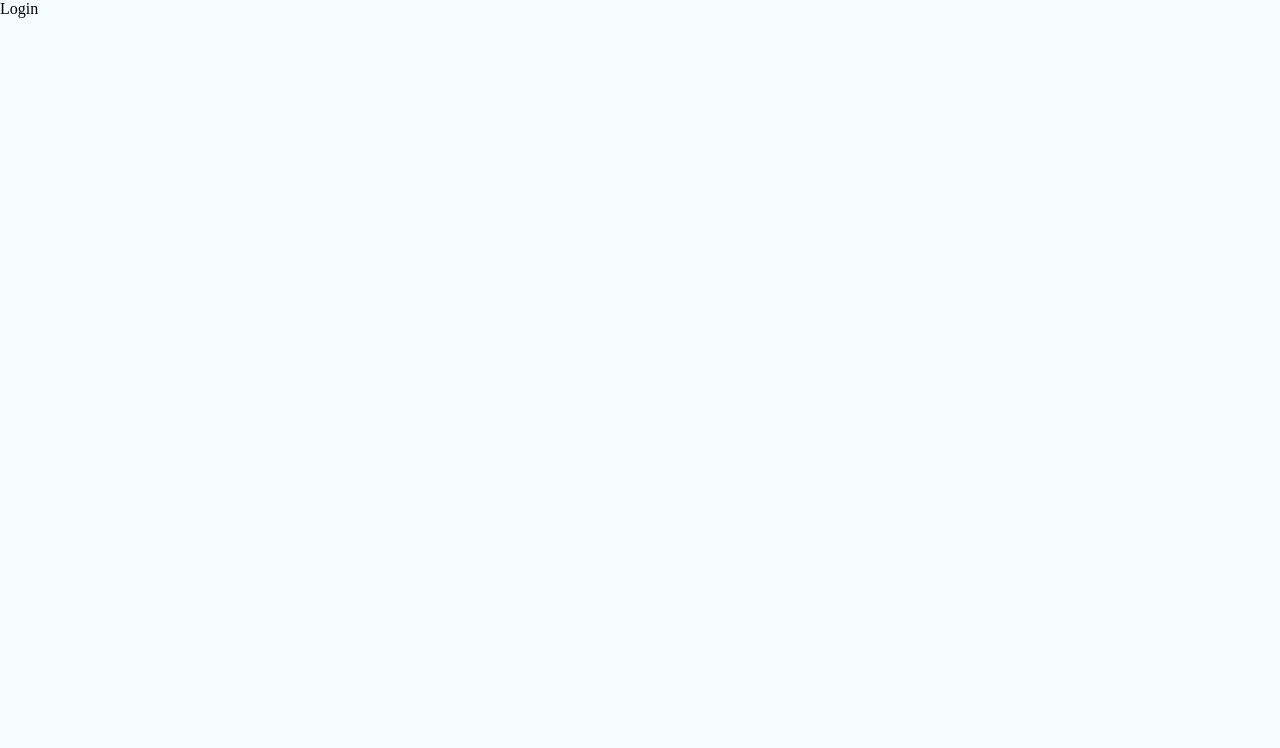
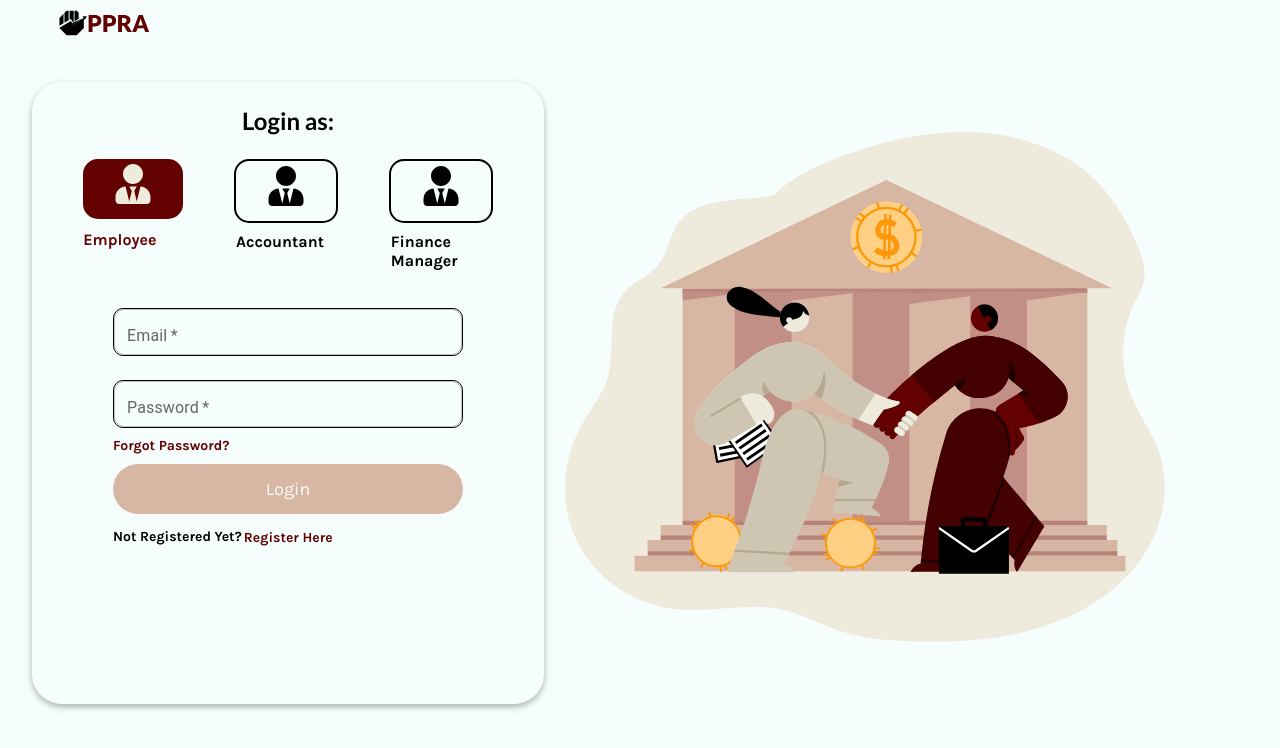
Before and after one commit to Jo1cindi/ppra-imprest-system, a React (Create React App) app: page /Login in a window 1280 px wide. Shown: the top 748 px of the page. Built offline with nearby package versions, Linux system fonts and the light colour scheme.

Commit message:
Login Page Completion

```diff
--- a/src/App.js
+++ b/src/App.js
@@ -3,6 +3,7 @@ import { BrowserRouter as Router, Routes, Route } from "react-router-dom";
 import LandingPage from './Onboarding/LandingPage';
 import Login from './Onboarding/Login';
 import Register from './Onboarding/Register';
+import ResetPin from './Onboarding/ResetPin';
 
 const PPRAImprest = () => {
   return (
@@ -12,6 +13,7 @@ const PPRAImprest = () => {
       <Route path="" exact element={<LandingPage />} />
       <Route path="/Login" exact element={<Login />} />
       <Route path="/Register" exact element={<Register />} />
+      <Route path="/ResetPin" exact element={<ResetPin />} />
       </Routes>
      </Router>
     </div>
--- a/src/Onboarding/Login.js
+++ b/src/Onboarding/Login.js
@@ -1,11 +1,204 @@
-import React from 'react'
+import React, { useState } from "react";
+import Logo from "../Components/Logo";
+import { FaUserTie } from "react-icons/fa";
+import { TextField } from "@mui/material";
+import { Link } from "react-router-dom";
+import LoginIllustration from "../Images/login.svg";
 
 const Login = () => {
+  //Avatars
+  const avatarArray = [
+    {
+      id: 1,
+      avatar: <FaUserTie />,
+      name: "Employee",
+    },
+    {
+      id: 2,
+      avatar: <FaUserTie />,
+      name: "Accountant",
+    },
+    {
+      id: 3,
+      avatar: <FaUserTie />,
+      name: "Finance Manager",
+    },
+  ];
+
+  //Highlight avatars when clicked when clicked
+  const [activeAvatar, setActiveAvatar] = useState(avatarArray[0].id);
+
+  //Employee
+  const [employee, setEmployee] = useState({
+    email: "",
+    password: "",
+  });
+
+  //Accountant
+  const [accountant, setAccountant] = useState({
+    email: "",
+    password: "",
+  });
+
+  //Finance Manager
+  const [financeManager, setFinancManager] = useState({
+    email: "",
+    password: "",
+  });
+  const handleChange = (e) => {
+    setEmployee({
+      ...employee,
+      [e.target.name]: e.target.value,
+    });
+    setAccountant({
+      ...accountant,
+      [e.target.name]: e.target.value,
+    });
+    setFinancManager({
+      ...financeManager,
+      [e.target.name]: e.target.value,
+    });
+  };
+
+  //Email Error
+  let emailError = "";
+  const regex = /^[^\s@]+@[^\s@]+\.[^\s@]+$/;
+  if (
+    regex.test(employee.email) === false ||
+    regex.test(accountant.email) === false ||
+    regex.test(financeManager.email) === false
+  ) {
+    emailError = "Please enter a valid email address";
+  } else {
+    emailError = "Email is valid";
+  }
+  if (!employee.email || !accountant.email || !financeManager.email) {
+    emailError = "";
+  }
+
+
+  //Login Function
+  const login = (e) =>{
+    e.preventDefault();
+    if (activeAvatar === avatarArray[0].id) {
+      console.log("Employee");
+      console.log(employee);
+    } else if (activeAvatar === avatarArray[1].id) {
+      console.log("Accountant");
+      console.log(accountant);
+    } else if (activeAvatar === avatarArray[2].id) {
+      console.log("Finance Manager");
+      console.log(financeManager);
+    }
+  }
   return (
-    <div>
-    Login
-    </div>
-  )
-}
+    <>
+      <Logo />
+      <div className="Login">
+        <div className="loginForm">
+          <h3>Login as:</h3>
+          <div className="avatars">
+            {avatarArray.map((avatar) => (
+              <div
+                className={
+                  activeAvatar === avatar.id ? "avatar" : "inactiveAvatar"
+                }
+                key={avatar.id}
+                onClick={() => {
+                  setActiveAvatar(avatar.id);
+                }}
+              >
+                <div
+                  className={
+                    activeAvatar === avatar.id
+                      ? "individualAvatar"
+                      : "inactiveIndividualAvatar"
+                  }
+                >
+                  {avatar.avatar}
+                </div>
+                <p
+                  className={
+                    activeAvatar === avatar.id
+                      ? "positionDesc"
+                      : "inactivePositionDesc"
+                  }
+                >
+                  {avatar.name}
+                </p>
+              </div>
+            ))}
+          </div>
 
-export default Login
+          {/* Login Form */}
+          <form>
+            <TextField
+              className="loginField"
+              label="Email"
+              name="email"
+              value={
+                activeAvatar === avatarArray[0].id
+                  ? employee.email
+                  : activeAvatar === avatarArray[1].id
+                  ? accountant.email
+                  : financeManager.email
+              }
+              onChange={handleChange}
+              helperText={emailError}
+              FormHelperTextProps={
+                regex.test(employee.email) === false ||
+                regex.test(accountant.email) === false ||
+                regex.test(financeManager.email) === false
+                  ? { style: { color: "red" } }
+                  : { style: { color: "green" } }
+              }
+              margin="normal"
+              variant="outlined"
+              required
+            />
+            <TextField
+              className="loginField"
+              label="Password"
+              name="password"
+              value={
+                activeAvatar === avatarArray[0].id
+                  ? employee.password
+                  : activeAvatar === avatarArray[1].id
+                  ? accountant.password
+                  : financeManager.password
+              }
+              onChange={handleChange}
+              margin="normal"
+              variant="outlined"
+              required
+            />
+            <Link path to="/ResetPin" className="forgotPassword">Forgot Password?</Link>
+            <input
+              type="submit"
+              value="Login"
+              className="loginButton"
+              disabled={
+                !employee.email ||
+                !accountant.password ||
+                !financeManager.email ||
+                !employee.password ||
+                !accountant.password ||
+                !financeManager.password
+              }
+              onClick={login}
+            />
+            <div className="registerHere">
+              <p>Not Registered Yet?</p>
+              <Link path to = "/Register" className="regLink">Register Here</Link>
+            </div>
+          </form>
+        </div>
+        <div className="loginIllustration">
+          <img src={LoginIllustration} alt="loginIllustration"/>
+        </div>
+      </div>
+    </>
+  );
+};
+
+export default Login;
--- /dev/null
+++ b/src/Onboarding/ResetPin.js
@@ -0,0 +1,9 @@
+import React from 'react'
+
+const ResetPin = () => {
+  return (
+    <div>ResetPin</div>
+  )
+}
+
+export default ResetPin
--- a/src/index.css
+++ b/src/index.css
@@ -264,20 +264,14 @@ body{
   outline: none;
   border: none;
   font-family: Karla, sans-serif;
-  color: #E3E1D3;
+  color: #f5fefd;
   cursor: pointer;
   font-size: 18px;
   margin-top: 10px;
 }
-.registrationBtn:hover{
-  border: 2px solid #630000;
-  border-radius: 30px;
-  color: #96916E;
-  background: none;
-  margin-top: 10px;
-}
 .registrationBtn:disabled{
   background-color: #D8B6A4;
+  color: #f5fefd;
 }
 .haveAnAccount{
   display: flex;
@@ -293,3 +287,91 @@ body{
   text-decoration: none;
   color: #630000;
 }
+
+/* Login */
+.Login{
+  width: 100vw;
+  height: 91.5vh;
+  display: flex;
+  overflow: hidden;
+}
+.loginForm{
+  width: 40%;
+  height: 85%;
+  border-radius: 30px;
+  box-shadow: 0px 3px 6px 0px rgba(0, 0, 0, 0.3);
+  margin-top: 2rem;
+  margin-left: 2rem;
+  margin-right: 1rem;
+}
+.loginForm h3{
+  font-family: Lato, sans-serif;
+  font-size: 24px;
+  color: #000000;
+  text-align: center;
+  font-weight: bold;
+}
+.loginField .MuiOutlinedInput-root {
+  width: 350px;
+  height: 48px;
+  border-radius: 10px;
+  color: #000000;
+  border: 0.75px solid #000000;
+  outline: none;
+  background: none;
+}
+.loginForm form{
+  width: 350px;
+  margin: auto;
+  padding-top: 30px;
+}
+.loginIllustration{
+  width: 50%;
+  height: 85%;
+  margin-top: 2rem;
+}
+.loginIllustration img{
+  width: 100%;
+  height: 100%;
+  object-fit: cover;
+}
+.loginButton{
+  width: 350px;
+  background-color: #630000;
+  height: 50px;
+  border-radius: 30px;
+  outline: none;
+  border: none;
+  font-family: Karla, sans-serif;
+  color: #f5fefd;
+  cursor: pointer;
+  font-size: 18px;
+  margin-top: 10px;
+}
+.loginButton:disabled{
+  background-color: #D8B6A4;
+  color: #f5fefd;
+}
+.forgotPassword{
+  font-family: Karla, sans-serif;
+  font-weight: bold;
+  text-decoration: none;
+  color: #630000;
+  font-size: 14px;
+}
+.registerHere{
+  display: flex;
+  font-size: 14px;
+}
+.registerHere p{
+  font-family: Karla, sans-serif;
+  font-weight: bold;
+}
+.regLink{
+  margin-top: 15px;
+  margin-left: 2px;
+  font-family: Karla, sans-serif;
+  font-weight: bold;
+  text-decoration: none;
+  color: #630000;
+}
```
Also changed, not shown: src/Images/LandingPageIllustration.svg, src/Images/login.svg (added).
